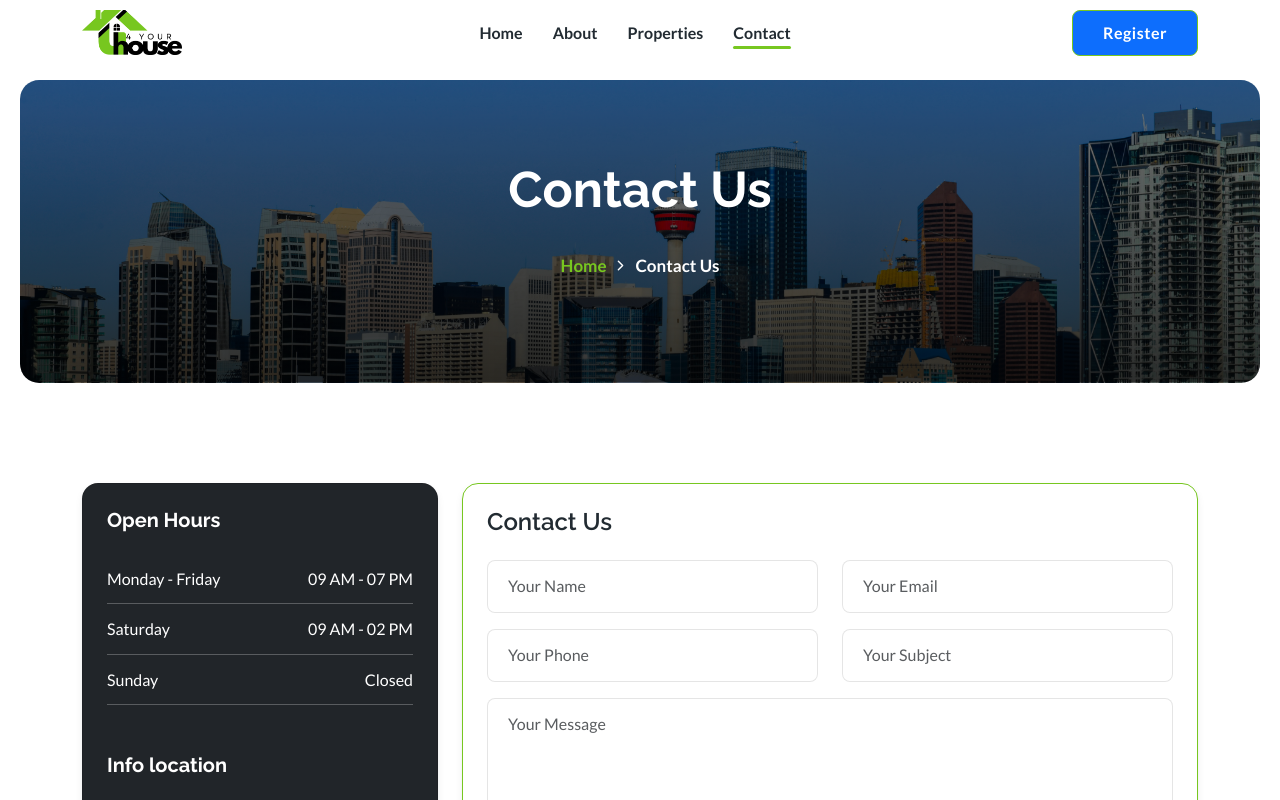
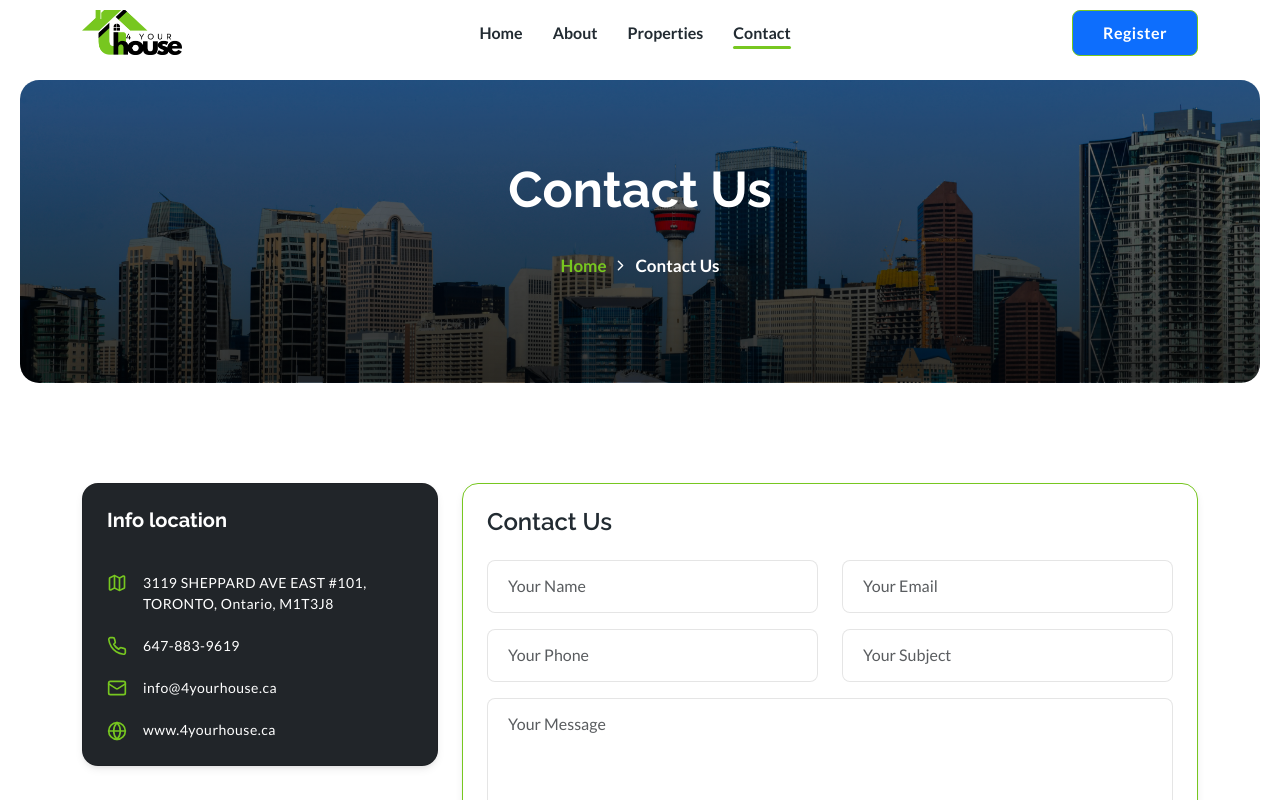
Before and after one commit to bez-tech-it-solutions/HighPointHomesServices, a React (Vite) app: page /contact in a window 1280 px wide. Shown: the top 800 px of the page. Built offline with nearby package versions, Linux system fonts and the light colour scheme; no server answers.

Commit message:
It's for 4yourhouse.ca

```diff
--- a/src/pages/Contact/Contact.jsx
+++ b/src/pages/Contact/Contact.jsx
@@ -49,7 +49,7 @@
                         <div className="col-lg-5 col-xl-4 mb-4 mb-lg-0">
                             <div className="card contact-details-box shadow">
                                 <div className="card-body p-4">
-                                    <div className="mb-5">
+                                    {/* <div className="mb-5">
                                         <h5 className="card-title mb-4">Open Hours</h5>
                                         <div className="d-flex align-items-center justify-content-between">
                                             <span>Monday - Friday</span>
@@ -63,7 +63,7 @@
                                             <span>Sunday</span>
                                             <span>Closed</span>
                                         </div><hr />
-                                    </div>
+                                    </div> */}
 
                                     <div className="contact-details">
                                         <h5 className="card-title mb-4">Info location</h5>
```
Lines whose indentation alone changed are shown as unchanged.
